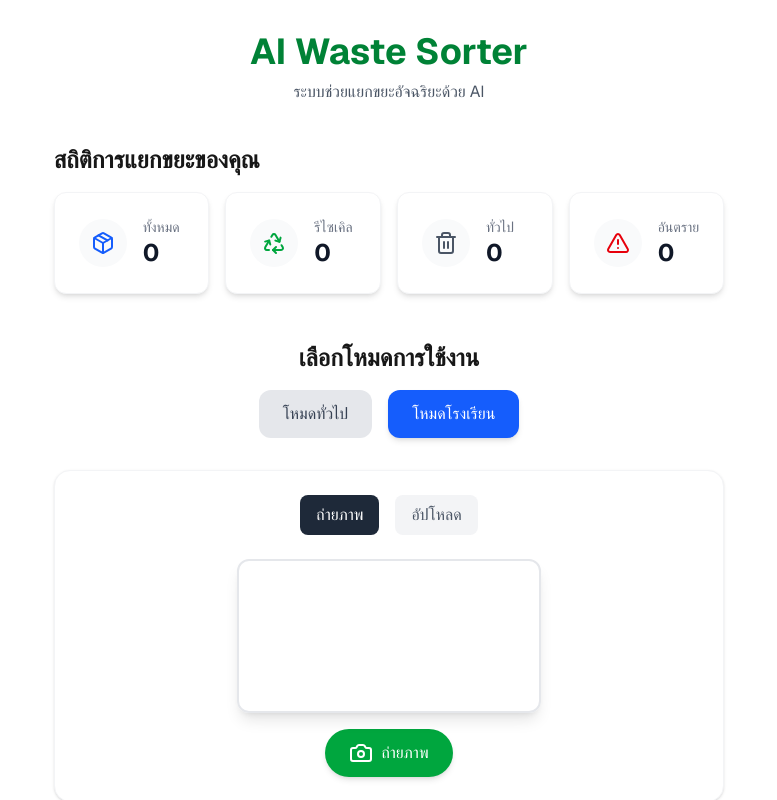
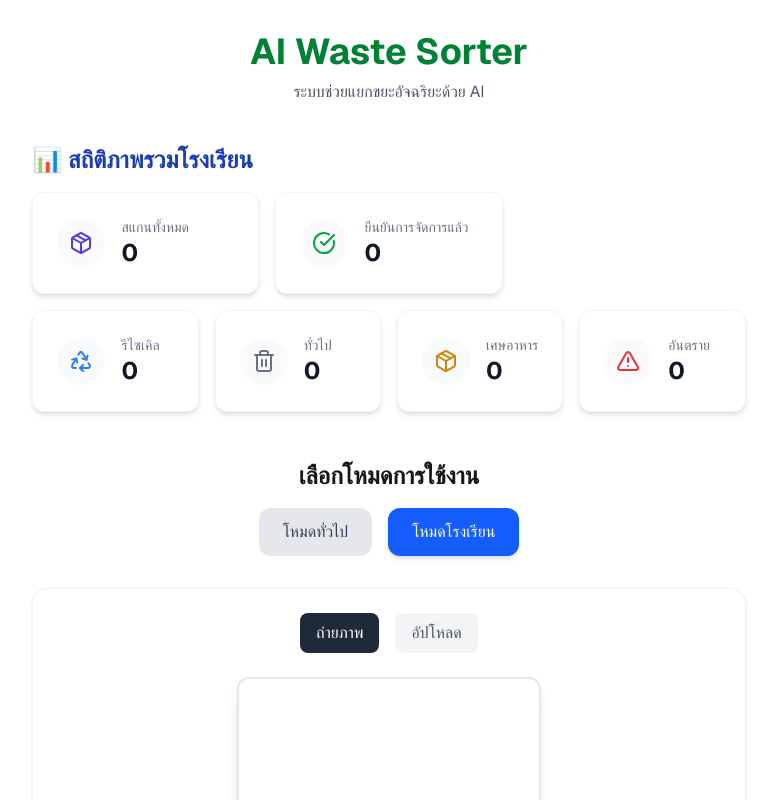
Before and after one commit to sumatchaya268-sys/ai-waste-sorter-v2, a Next.js app: page / in a window 1280 px wide. Both pictures are taken after a click on the button "โหมดโรงเรียน". Shown: the top 800 px of the page, without its empty margins (251-1028 px from the left). Built offline with nearby package versions, Linux system fonts and the light colour scheme; no server answers.

Commit message:
feat: implement school mode dashboard and manual disposal confirmation

```diff
--- a/src/app/page.tsx
+++ b/src/app/page.tsx
@@ -5,7 +5,7 @@ import { useRouter } from 'next/navigation';
 import Camera from '@/components/Camera';
 import UploadBox from '@/components/UploadBox';
 import StatCard from '@/components/StatCard';
-import { Trash2, Recycle, AlertTriangle, Package } from 'lucide-react';
+import { Trash2, Recycle, AlertTriangle, Package, CheckCircle } from 'lucide-react';
 
 type Mode = 'general' | 'school';
 
@@ -15,26 +15,42 @@ export default function Home() {
   const [inputMethod, setInputMethod] = useState<'camera' | 'upload'>('camera');
   const [isAnalyzing, setIsAnalyzing] = useState(false);
   const [stats, setStats] = useState({ total: 0, recycle: 0, general: 0, hazardous: 0, organic: 0 });
+  const [schoolStats, setSchoolStats] = useState({ totalScanned: 0, totalDisposed: 0, recycle: 0, general: 0, organic: 0, hazardous: 0 });
 
   useEffect(() => {
     // Load stats from localStorage
     const history = JSON.parse(localStorage.getItem('wasteHistory') || '[]');
     let validWasteCount = 0;
     const newStats = { total: 0, recycle: 0, general: 0, hazardous: 0, organic: 0 };
+    const newSchoolStats = { totalScanned: 0, totalDisposed: 0, recycle: 0, general: 0, organic: 0, hazardous: 0 };
 
     history.forEach((item: any) => {
       // ข้ามการนับสถิติถ้า AI บอกว่าไม่ใช่ขยะ
       if (item.category === 'ไม่ใช่ขยะ' || item.category.includes('ไม่ใช่ขยะ')) return;
 
+      if (item.mode === 'general' || !item.mode) {
+        if (item.isDisposed) {
           validWasteCount++;
           if (item.category.includes('รีไซเคิล') || item.category.includes('ขวดน้ำ')) newStats.recycle++;
           else if (item.category.includes('อันตราย') || item.isHardToDispose) newStats.hazardous++;
           else if (item.category.includes('เปียก') || item.category.includes('อาหาร') || item.category.includes('ใบไม้')) newStats.organic++;
           else newStats.general++;
+        }
+      } else if (item.mode === 'school') {
+        newSchoolStats.totalScanned++;
+        if (item.isDisposed) {
+          newSchoolStats.totalDisposed++;
+          if (item.category.includes('รีไซเคิล') || item.category.includes('ขวดน้ำ')) newSchoolStats.recycle++;
+          else if (item.category.includes('อันตราย') || item.isHardToDispose) newSchoolStats.hazardous++;
+          else if (item.category.includes('เปียก') || item.category.includes('อาหาร') || item.category.includes('ใบไม้')) newSchoolStats.organic++;
+          else newSchoolStats.general++;
+        }
+      }
     });
 
     newStats.total = validWasteCount;
     setStats(newStats);
+    setSchoolStats(newSchoolStats);
   }, []);
 
   const handleImageSubmit = async (imageSrc: string) => {
@@ -52,15 +68,17 @@ export default function Home() {
       const data = await response.json();
 
       if (response.ok) {
-        // บันทึกลงประวัติเฉพาะตอนที่เป็นขยะจริงๆ เท่านั้น
+        let currentRecord = { ...data, mode };
         if (data.category !== 'ไม่ใช่ขยะ' && !data.category.includes('ไม่ใช่ขยะ')) {
           const history = JSON.parse(localStorage.getItem('wasteHistory') || '[]');
-          const newRecord = { ...data, date: new Date().toISOString() };
+          const id = Date.now().toString();
+          const newRecord = { ...data, id, date: new Date().toISOString(), isDisposed: false, mode };
           localStorage.setItem('wasteHistory', JSON.stringify([newRecord, ...history]));
+          currentRecord = newRecord;
         }
 
         // Pass result via sessionStorage for the result page
-        sessionStorage.setItem('currentResult', JSON.stringify(data));
+        sessionStorage.setItem('currentResult', JSON.stringify(currentRecord));
         router.push('/result');
       } else {
         alert('เกิดข้อผิดพลาด: ' + data.error);
@@ -82,13 +100,31 @@ export default function Home() {
 
       {/* Stats Dashboard */}
       <section className="mb-12">
-        <h2 className="text-2xl font-semibold mb-4">สถิติการแยกขยะของคุณ</h2>
+        {mode === 'general' ? (
+          <>
+            <h2 className="text-2xl font-semibold mb-4">สถิติการแยกขยะของคุณ (ส่วนตัว)</h2>
             <div className="grid grid-cols-2 md:grid-cols-4 gap-4">
-          <StatCard title="ทั้งหมด" value={stats.total} icon={Package} color="text-blue-600" />
+              <StatCard title="จัดการแล้ว" value={stats.total} icon={Package} color="text-blue-600" />
               <StatCard title="รีไซเคิล" value={stats.recycle} icon={Recycle} color="text-green-600" />
               <StatCard title="ทั่วไป" value={stats.general} icon={Trash2} color="text-gray-600" />
               <StatCard title="อันตราย" value={stats.hazardous} icon={AlertTriangle} color="text-red-600" />
             </div>
+          </>
+        ) : (
+          <>
+            <h2 className="text-2xl font-semibold mb-4 text-blue-800">📊 สถิติภาพรวมโรงเรียน</h2>
+            <div className="grid grid-cols-2 md:grid-cols-3 gap-4 mb-4">
+              <StatCard title="สแกนทั้งหมด" value={schoolStats.totalScanned} icon={Package} color="text-indigo-600" />
+              <StatCard title="ยืนยันการจัดการแล้ว" value={schoolStats.totalDisposed} icon={CheckCircle} color="text-green-600" />
+            </div>
+            <div className="grid grid-cols-2 md:grid-cols-4 gap-4">
+              <StatCard title="รีไซเคิล" value={schoolStats.recycle} icon={Recycle} color="text-blue-500" />
+              <StatCard title="ทั่วไป" value={schoolStats.general} icon={Trash2} color="text-gray-500" />
+              <StatCard title="เศษอาหาร" value={schoolStats.organic} icon={Package} color="text-yellow-600" />
+              <StatCard title="อันตราย" value={schoolStats.hazardous} icon={AlertTriangle} color="text-red-500" />
+            </div>
+          </>
+        )}
       </section>
 
       {/* Mode Selection */}
--- a/src/app/result/page.tsx
+++ b/src/app/result/page.tsx
@@ -87,6 +87,31 @@ export default function ResultPage() {
               {result.disposalSteps}
             </div>
           </div>
+
+          {result.category !== 'ไม่ใช่ขยะ' && !result.category.includes('ไม่ใช่ขยะ') && (
+            <div className="mt-8 pt-6 border-t border-gray-100 flex flex-col items-center">
+              <p className="text-gray-500 text-sm mb-4">
+                *การยืนยันเป็นข้อมูลที่คุณแจ้งด้วยตนเอง เพื่อบันทึกเป็นสถิติการจัดการขยะ
+              </p>
+              <button
+                onClick={() => {
+                  if (result.id) {
+                    const history = JSON.parse(localStorage.getItem('wasteHistory') || '[]');
+                    const recordIndex = history.findIndex((h: any) => h.id === result.id);
+                    if (recordIndex !== -1) {
+                      history[recordIndex].isDisposed = true;
+                      localStorage.setItem('wasteHistory', JSON.stringify(history));
+                    }
+                  }
+                  alert('บันทึกการจัดการขยะเรียบร้อยแล้ว ขอบคุณที่ช่วยรักษาสิ่งแวดล้อม!');
+                  router.push('/');
+                }}
+                className="w-full sm:w-auto px-8 py-4 bg-green-600 hover:bg-green-700 text-white font-bold rounded-xl shadow-lg hover:shadow-xl transition-all flex items-center justify-center text-lg"
+              >
+                ✅ ฉันทิ้ง/จัดการแล้ว
+              </button>
+            </div>
+          )}
         </div>
       </div>
     </main>
```
Lines whose indentation alone changed are shown as unchanged.
